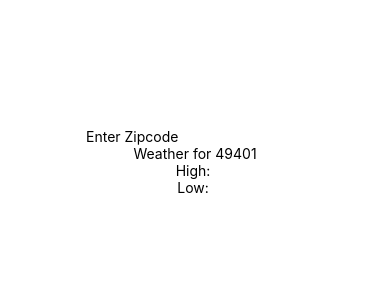
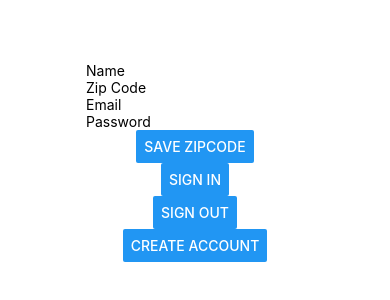
Before and after one commit to benparsell/React-Native-Test-App, a React Native app: screen / in a window 390 px wide. Shown: the part 260-560 px from the top of the page. Built offline with nearby package versions, Linux system fonts and the light colour scheme; no server answers.

Commit message:
Auth Portion

```diff
--- a/App.js
+++ b/App.js
@@ -1,61 +1,109 @@
 import React from 'react';
-import { AppRegistry, StyleSheet, Text, TextInput, Button, Image, View } from 'react-native';
+import { Picker, TextInput, Alert, Button, StyleSheet, Text, View } from 'react-native';
+import * as firebase from 'firebase';
 
-import axios from 'axios';
-
-const API_KEY = "5ff84e4b92ce4f8f";
-const DEFAULT_ZIPCODE = 49401;
 
 export default class App extends React.Component {
 
-  constructor() {
-    super();
-    this.state = {
-      zipcode: DEFAULT_ZIPCODE,
-      temp_high: null,
-      temp_low: null,
+  state = {
+    zipcode: '',
+    userEmail: '',
+    userPass: '',
+    fname: ''
+  };
+
+  AddToDB(){
+
+    var user = firebase.auth().currentUser;
+
+    if( user != null){
+        firebase.database().ref('users/' + firebase.auth().currentUser.uid + '/zipcodes').push({
+        zipcode: this.state.zipcode
+      });
     }
-  }
-
-  _getForecast(zipcode)
-  {
-    const request = "http://api.wunderground.com/api/" + API_KEY + "/forecast/q/" + zipcode + ".json";
-    return axios.get(request).then( (response) => {
-        if(response.status == 200) {
-            var weather = response.data.forecast.simpleforecast.forecastday;
-            var high_temp = weather[0].high.fahrenheit;
-            var low_temp = weather[0].low.fahrenheit;
-            this.setState({temp_high: high_temp});
-            this.setState({temp_low: low_temp});
-        }
-    });
-  }
-
-  _handlePress(zip)
-  {
-    if(zip.length == 5) {
-      this.setState({zipcode: zip})
-      this._getForecast(this.state.zipcode);
+    else{
+      Alert.alert("You must be signed in to save a zipcode.");
     }
 
   }
 
+  logout(){
+    firebase.auth().signOut();
+    Alert.alert("Logged Out");
+  }
+
+
+  createAccount(){
+    firebase.auth().createUserWithEmailAndPassword(this.state.userEmail, this.state.userPass).then(function(user){
+      //Alert.alert("all is well");
+      Alert.alert(user.uid)
+      //writeUserData(user.uid);
+    }).catch(function(error) {
+
+      var errorCode = error.code;
+      var errorMessage = error.message;
+      Alert.alert(errorMessage);
+  });
+
+
+
+
+  }
+
+  login(){
+
+  firebase.auth().signInWithEmailAndPassword(this.state.userEmail, this.state.userPass).then(function(user){
+    // search for the zipcodes
+
+    var ref = firebase.database().ref('users/' + firebase.auth().currentUser.uid + '/zipcodes/');
+    ref.on("child_added", function(snapshot) {
+      var zips = snapshot.val();
+      Alert.alert(zips.zipcode);
+    }, function (errorObject) {
+      Alert.alert("The read failed: " + errorObject.code);
+    });
+  }).catch(function(error) {
+    // Handle Errors here.
+    var errorCode = error.code;
+    var errorMessage = error.message;
+
+    Alert.alert(errorMessage)
+
+    // ...
+  });
+
+}
+
   render() {
-    this._getForecast(this.state.zipcode);
-
     return (
       <View style={styles.container}>
-        <TextInput placeholder="Enter Zipcode"
-          returnKeyLabel = {"next"}
-          onChangeText={this._handlePress.bind(this)}/>
+         <TextInput
+        placeholder="Name"
+        onChangeText={(value) => this.setState({fname: value})}
+        />{"\n"}{"\n"}{"\n"}
+        <TextInput
+        placeholder="Zip Code"
+        onChangeText={(value) => this.setState({zipcode: value})}
+        />{"\n"}{"\n"}{"\n"}
+        <TextInput
+        placeholder="Email"
+        onChangeText={(value) => this.setState({userEmail: value})}
+        />{"\n"}{"\n"}{"\n"}
+        <TextInput
+        placeholder="Password"
+        onChangeText={(value) => this.setState({userPass: value})}
+        />{"\n"}{"\n"}{"\n"}
 
-        <Text>Weather for {this.state.zipcode}</Text>
-        <Text>High: {this.state.temp_high}</Text>
-        <Text>Low: {this.state.temp_low}</Text>
+        <Button onPress={ this.AddToDB.bind(this) } title="Save Zipcode" />{"\n"}
+        <Button onPress={ this.login.bind(this) } title="Sign In" />{"\n"}
+        <Button onPress={ this.logout.bind(this) } title="Sign Out" />{"\n"}
+        <Button onPress={ this.createAccount.bind(this) } title="Create Account" />
       </View>
     );
   }
+
 }
+
 
 const styles = StyleSheet.create({
   container: {
@@ -65,3 +113,38 @@ const styles = StyleSheet.create({
     justifyContent: 'center',
   },
 });
+
+// Initialize Firebase
+const firebaseConfig = {
+  apiKey: "AIzaSyBH4YejbRQoEo5ThbCMHj6dbajHlIWeHZo",
+  authDomain: "weatherdb-814eb.firebaseapp.com",
+  databaseURL: "https://weatherdb-814eb.firebaseio.com",
+  storageBucket: "weatherdb-814eb.appspot.com"
+};
+
+firebase.initializeApp(firebaseConfig);
+
+firebase.auth().onAuthStateChanged(function(user) {
+  if (user) {
+    // User is signed in.
+
+
+    Alert.alert("Logged In");
+
+    //var user = firebase.auth().currentUser;
+
+    //if(user != null){
+
+      //var email_id = user.email;
+      //document.getElementById("user_para").innerHTML = "Welcome User : " + email_id;
+
+    //}
+
+  //} else {
+    // No user is signed in.
+
+    //document.getElementById("user_div").style.display = "none";
+    //document.getElementById("login_div").style.display = "block";
+
+  }
+});
```
